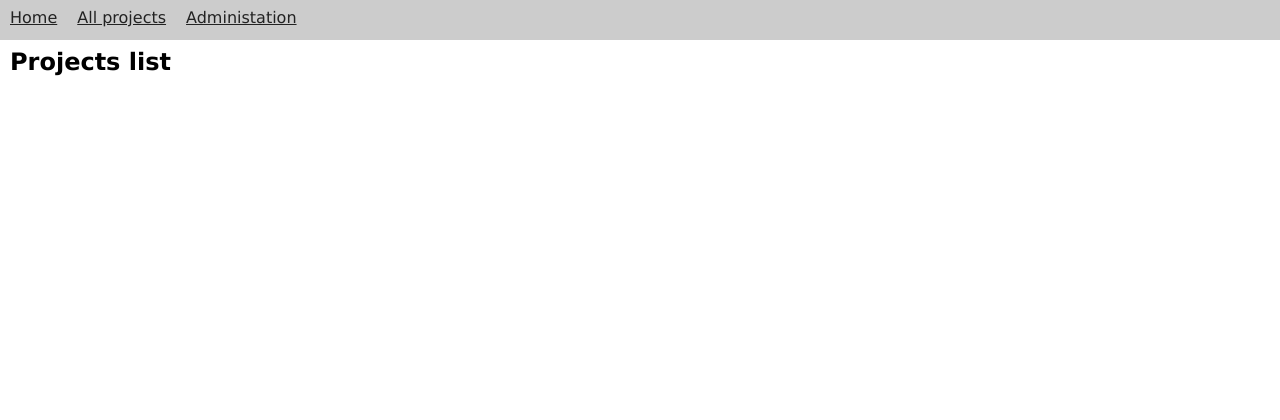
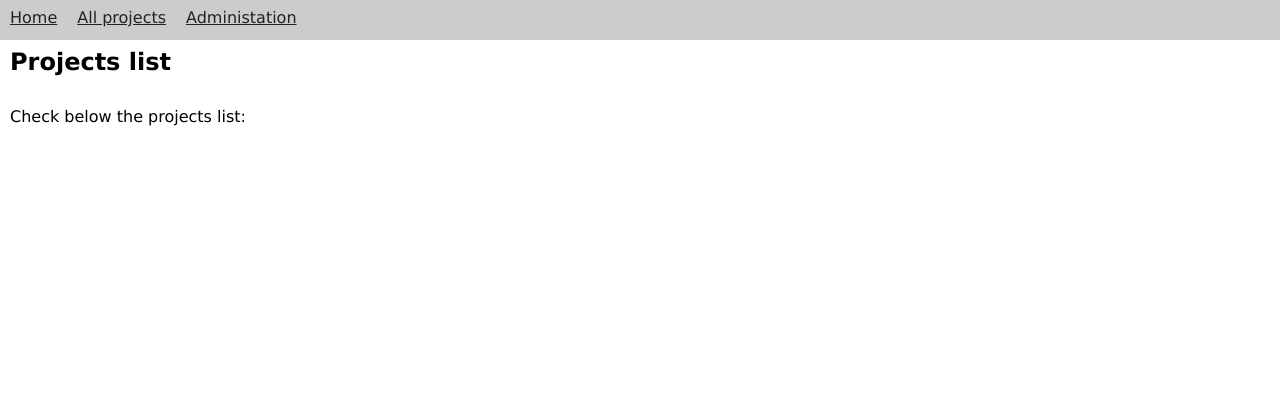
Before and after one commit to fsouza/labs, a Python web app: template labs/templates/frontend/projects/list.html in a window 1280 px wide. Shown: the part 112-532 px from the top of the page. Run offline with Jinja, Linux system fonts and the light colour scheme; the template is opened without the code that fills it, so the values that code supplies are empty.

Commit message:
A really stupid first version of projects list with CSS and a icon (would be a language logo on future)

```diff
--- a/labs/templates/frontend/projects/list.html
+++ b/labs/templates/frontend/projects/list.html
@@ -7,7 +7,9 @@
 {% block content %}
     <h2>Projects list</h2>
 
-    <ul>
+    <p>Check below the projects list:</p>
+
+    <ul class="projects_list">
         {% for project in projects %}
         <li><a href="{{ project.get_url() }}">{{ project.name }}</a></li>
         {% endfor %}
--- a/static/css/style.css
+++ b/static/css/style.css
@@ -185,3 +185,12 @@ ul.errors li {
     margin: 0 0 10px 0;
     color: #F00;
 }
+
+ul.projects_list {
+    margin: 0 0 0 70px;
+    list-style: square outside url('/static/images/icon.png');
+}
+
+ul.projects_list li {
+    padding-top: 20px;
+}
```
Also changed, not shown: static/images/icon.png (added).
